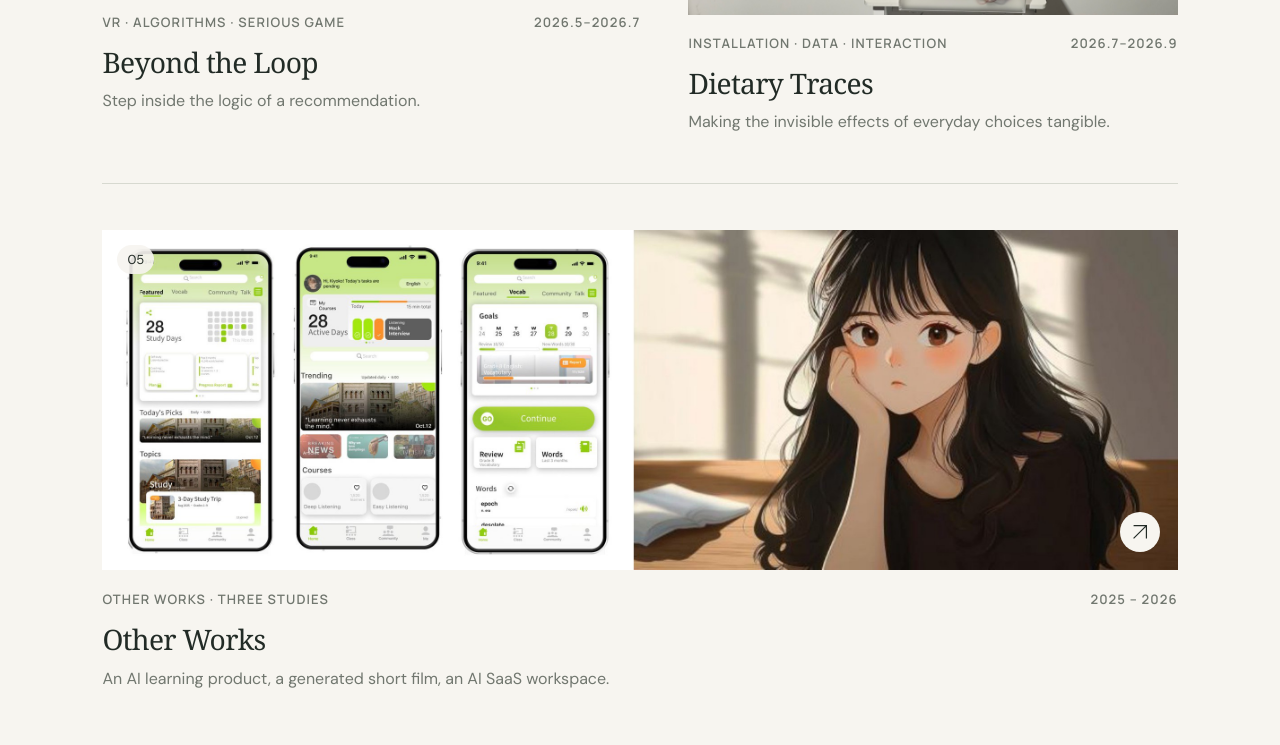
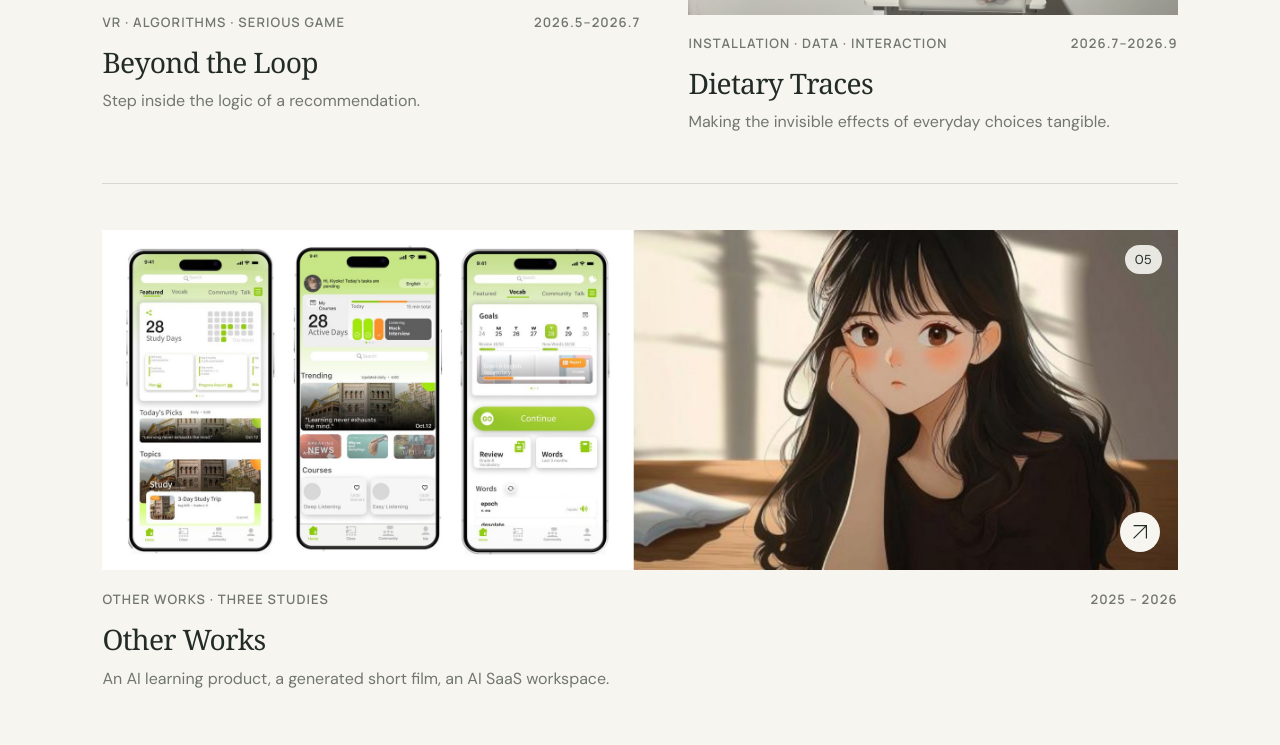
Before and after one commit to ZRYiiii-web/Ruoyi-Iris-Zhao-Portfolio, a plain HTML site: page index.html in a window 1280 px wide. Shown: the part 1839-2584 px from the top of the page. Drawn offline with Linux system fonts and the light colour scheme.

Commit message:
Other Works card: move the 05 badge to the top-right
白色手机面板上，奶油色徽标几乎看不见；挪到右侧插画上，对比度够且不压住任何界面。

```diff
--- a/_next/static/css/index.DijxL777.css
+++ b/_next/static/css/index.DijxL777.css
@@ -486,6 +486,7 @@ html.zh .t-en{display:none}
   height:auto;
   aspect-ratio:2400 / 760;
 }
+.project-card--wide .project-number{left:auto;right:16px}
 .project-card--wide .card-meta{margin-top:20px}
 .project-card--wide h3{margin-top:2px}
 .project-card--wide > p{max-width:640px;margin-top:8px}
```
